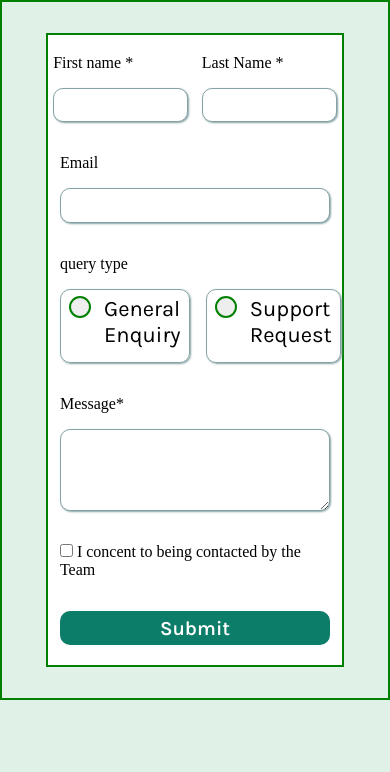
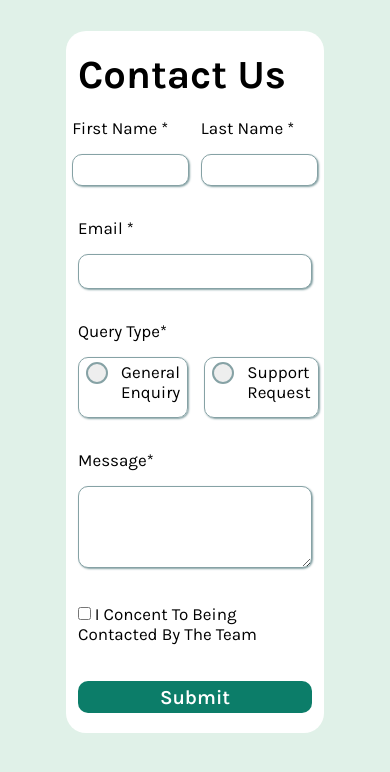
Before and after one commit to chiomaowuama/contact-app, a plain HTML site: page index.html in a window 390 px wide. Drawn offline with Linux system fonts and the light colour scheme.

Commit message:
doing the phone

```diff
--- a/index.html
+++ b/index.html
@@ -10,25 +10,28 @@
     <div class="the-screen">
       <!-- onclick="verify()" -->
       <form class="the-form" action="#" onsubmit="verify(event)">
+        <div class="head-text">
+          <h1>Contact Us</h1>
+        </div>
         <div class="names">
           <div class="name">
             <label for="">First name <span>&#42;</span></label>
             <input type="text" id="fname" min="3" max="12" />
-            <span id="errormgs"></span>
+            <span id="errormgs" class="errorspan"></span>
           </div>
           <div class="name">
             <label for="">Last Name <span>&#42;</span></label>
             <input type="text" id="sname" min="3" max="12" />
-            <span id="errormg"></span>
+            <span id="errormg" class="errorspan"></span>
           </div>
         </div>
         <div class="emails">
-          <label for="">Email</label>
+          <label for="">Email <span>&#42;</span></label>
           <input type="email" id="email" />
-          <span id="emailerror"></span>
+          <span id="emailerror" class="errorspan"></span>
         </div>
         <div class="div-querries">
-          <label for="">query type</label>
+          <label for="">query type<span>&#42;</span></label>
           <div class="the-querries">
             <div class="the-querry">
               <!-- checked="checked" -->
@@ -56,18 +59,18 @@
               </label>
             </div>
           </div>
-          <span id="radioerror"></span>
+          <span id="radioerror" class="errorspan"></span>
         </div>
         <div class="Message">
           <label for="">Message<span>&#42;</span></label>
           <textarea name="" id="the-messages" rows="4" cols="50"></textarea>
-          <span id="message"></span>
+          <span id="message" class="errorspan"></span>
         </div>
-        <div>
+        <div class="consent-div">
           <input type="checkbox" name="consent" id="consent" value="checked" />
           <label for=""> I concent to being contacted by the Team</label>
         </div>
-        <span id="concents"></span>
+        <span id="concents" class="errorspan"></span>
         <div class="the-button">
           <button type="submit">Submit</button>
         </div>
--- a/style.css
+++ b/style.css
@@ -10,9 +10,9 @@
 }
 body {
   background-color: #e0f1e8;
+  font-family: "Karla";
 }
 .the-screen {
-  border: 2px solid green;
   background-color: #e0f1e8;
   height: fit-content;
   display: flex;
@@ -21,13 +21,21 @@ body {
   padding: 8% 0%;
 }
 .the-form {
-  border: 2px solid green;
-  width: 70%;
+  width: 60%;
   background-color: white;
   padding: 5% 3%;
   display: flex;
   flex-direction: column;
   gap: 1rem;
+  border-radius: 20px;
+}
+.head-text {
+  font-size: 20px;
+  margin-bottom: 2%;
+}
+.the-form label {
+  text-transform: capitalize;
+  font-size: 17px;
 }
 .names {
   display: flex;
@@ -131,7 +139,7 @@ body {
   width: 18px;
   background-color: #eee;
   border-radius: 50%;
-  border: 2px solid green;
+  border: 2px solid #86a2a5;
 }
 
 /* On mouse-over, add a grey background color */
@@ -180,11 +188,11 @@ body {
   outline-style: solid;
   outline: #0c7d69;
 }
-.the-button {
-  /* background-color: #0c7d69; */
-  /* padding: 3% 0; */
-  /* border: none; */
-  /* border-radius: 10px; */
+.consent-div {
+  margin: 2% 0;
+}
+.errorspan {
+  color: #d94747;
 }
 .the-button button {
   background-color: #0c7d69;
@@ -197,7 +205,14 @@ body {
   color: white;
   font-size: 20px;
   font-weight: 600;
+  cursor: pointer;
 }
 .the-button button:hover {
   background-color: #035849;
 }
+/* the ipads */
+@media only screen and (min-width: 768px) and (max-width: 1024px) {
+}
+/* phones */
+@media only screen and (min-width: 200px) and (max-width: 767px) and (orientation: portrait) {
+}
```
